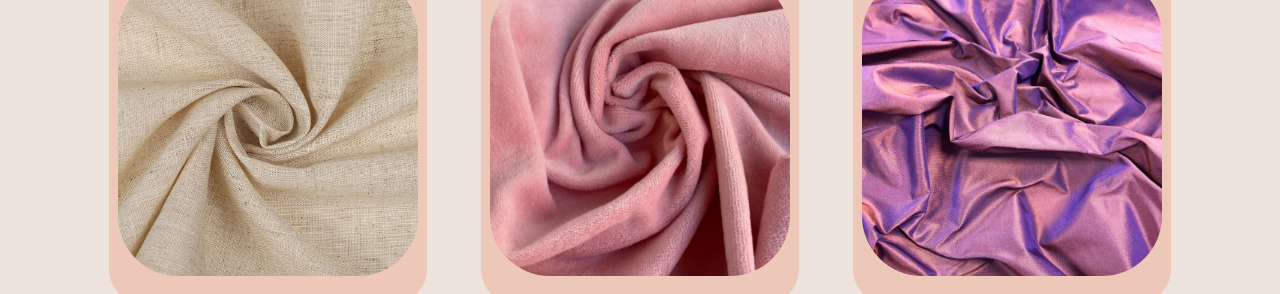
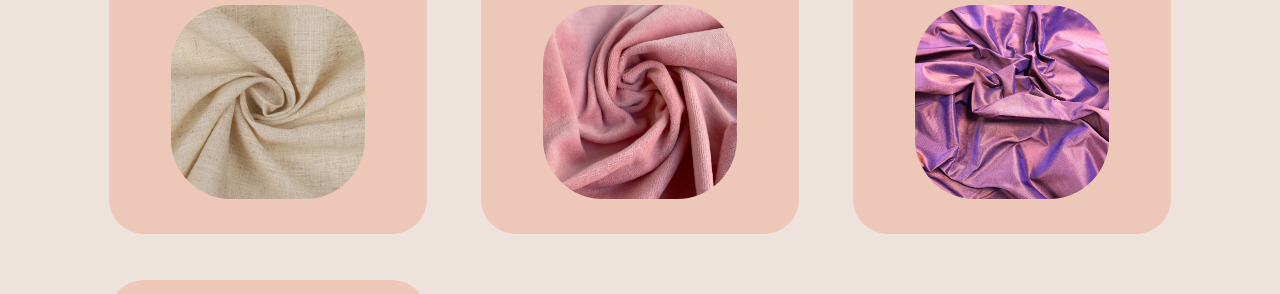
Before and after one commit to zwerekok/text, a plain HTML site: page index.html in a window 1280 px wide. Shown: the part 137-431 px from the top of the page. Drawn offline with Linux system fonts and the light colour scheme.

Commit message:
Add files via upload

```diff
--- a/main.css
+++ b/main.css
@@ -12,8 +12,8 @@ body, html {
    height: 100%;
 }
 .product-info {
-   height: 87%;
-   width: 65%;
+   max-height: 87%;
+   max-width: 65%;
    margin-top: 5px;
    display: flex;
    flex-direction: column;
@@ -26,8 +26,8 @@ body, html {
    background-color: #EDC7B7;
 }
 .product-info1 {
-   height: 87%;
-   width: 65%;
+   max-height: 87%;
+   max-width: 65%;
    margin-top: 5px;
    display: flex;
    flex-direction: column;
@@ -47,7 +47,8 @@ body, html {
 }
 .product-image {
    margin-top: 10px;
-   max-width: 300px;
+   max-width: 70%;
+   max-height: 70%;
    border-radius: 60px;
    margin-bottom: 15px;
 }
```
